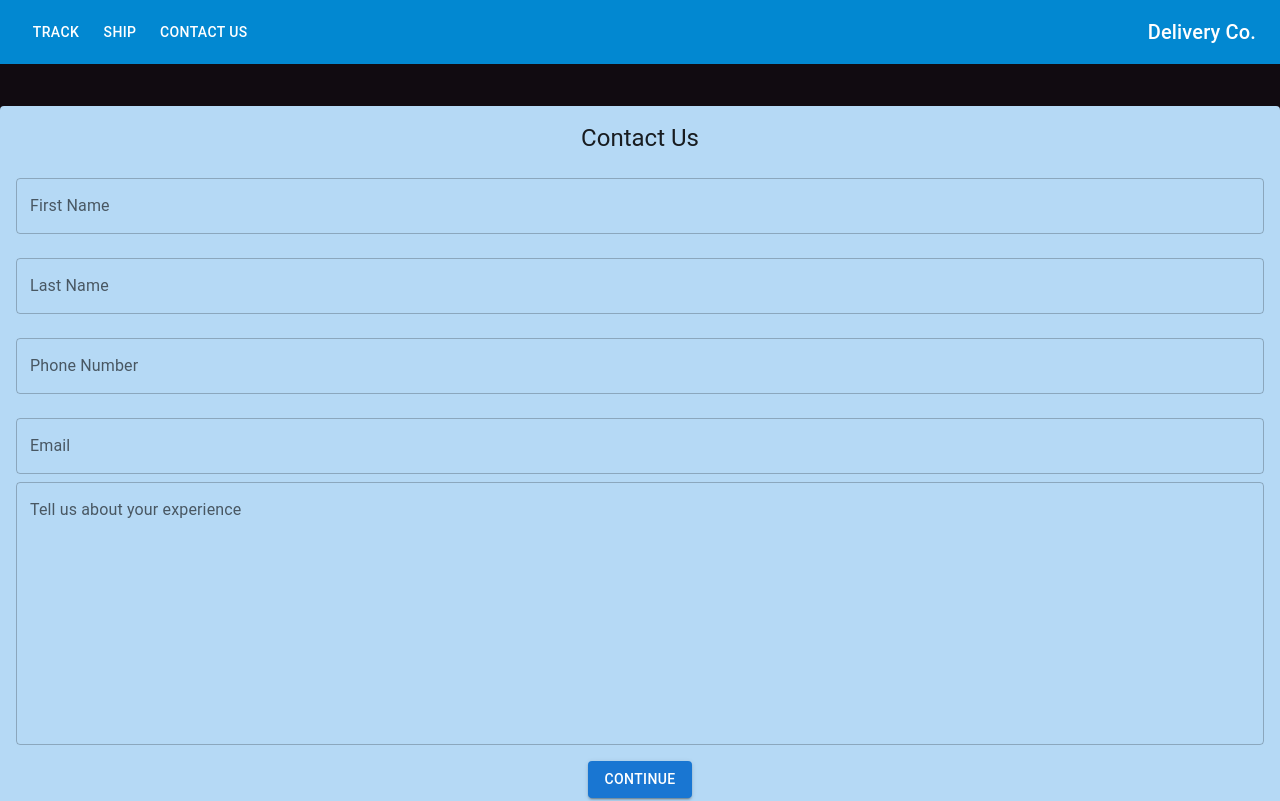
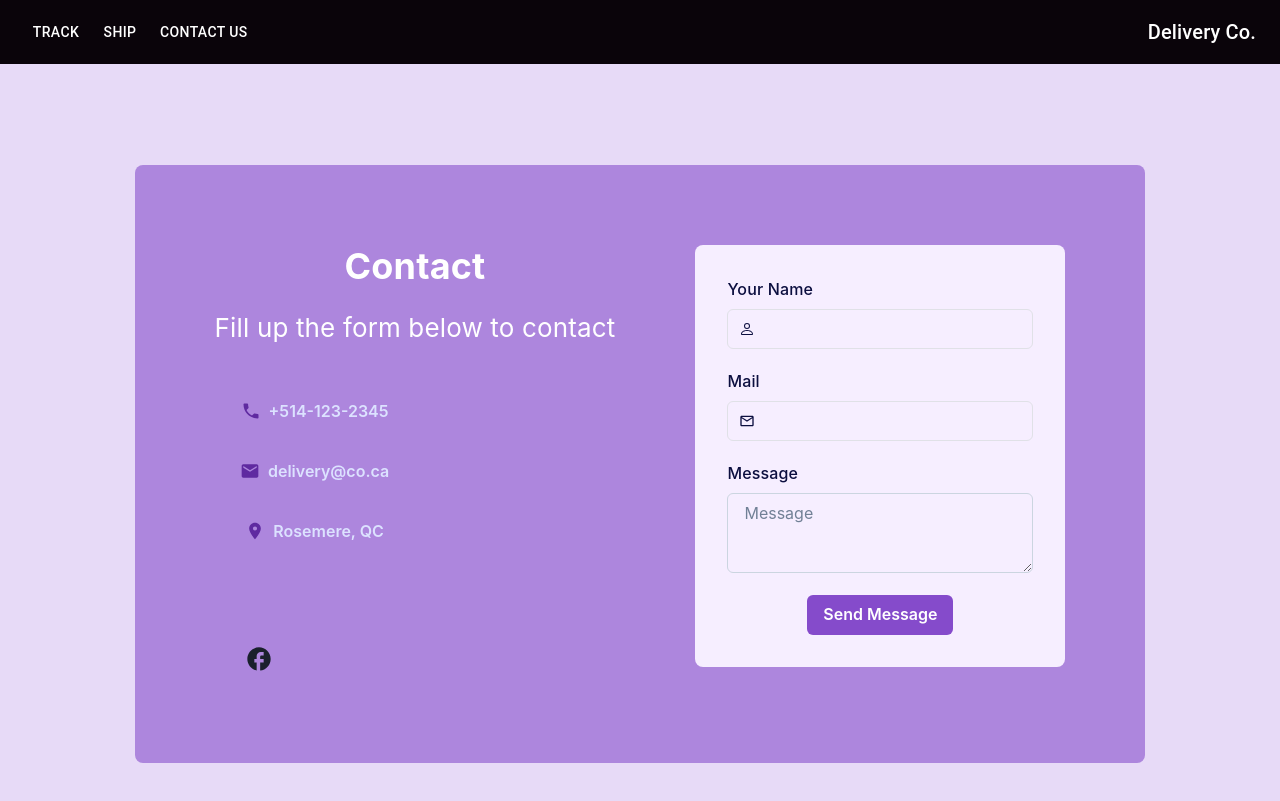
Before and after one commit to RyanGuzelian/SOEN343, a React (Create React App) app in the folder Frontend/: page /contact in a window 1280 px wide. Shown: the top 801 px of the page. Built offline with nearby package versions, Linux system fonts and the light colour scheme.

Commit message:
Added navbar and Contact

```diff
--- a/Frontend/package.json
+++ b/Frontend/package.json
@@ -38,6 +38,7 @@
     "mongoose": "^8.0.0",
     "react": "^18.2.0",
     "react-dom": "^18.2.0",
+    "react-icons": "^4.12.0",
     "react-router-dom": "^6.18.0",
     "react-scripts": "^5.0.1",
     "web-vitals": "^2.1.4"
--- a/Frontend/src/Components/App/App.css
+++ b/Frontend/src/Components/App/App.css
@@ -14,7 +14,7 @@
   }
 
   .App-header {
-    background-color: #110B11;
+    background-color: #E7DAF7;
     min-height: 100vh;
     display: flex;
     flex-direction: column;
--- a/Frontend/src/Components/App/App.js
+++ b/Frontend/src/Components/App/App.js
@@ -16,7 +16,7 @@ import { ChakraProvider } from "@chakra-ui/react";
 
 function App() {
     return (
-        <div className="App" style={{backgroundColor: "#110B11"}}>
+        <div className="App" style={{backgroundColor: "#E7DAF7"}}>
             <Router>
                 <Navbar/>
 
@@ -89,7 +89,7 @@ function App() {
                             path="/contact"
                             element={
                                 <header className="App-header">
-                                    <Contact/>
+                                    <ChakraProvider><Contact/></ChakraProvider>
                                 </header>
                             }
                         />
--- a/Frontend/src/Components/Contact/Contact.js
+++ b/Frontend/src/Components/Contact/Contact.js
@@ -1,145 +1,146 @@
-import React, { useState } from "react";
+'use client'
+
 import {
-  Card,
-  CardContent,
+  Container,
+  Flex,
+  Box,
+  Heading,
+  Text,
+  IconButton,
+  Button,
+  VStack,
+  HStack,
+  Wrap,
+  WrapItem,
   FormControl,
-  InputLabel,
-  MenuItem,
-  Select,
-  TextField,
-  Typography,
-} from "@mui/material";
-import Button from "@mui/material/Button";
-import { useNavigate } from "react-router-dom";
+  FormLabel,
+  Input,
+  InputGroup,
+  InputLeftElement,
+  Textarea,
+} from '@chakra-ui/react'
+import {
+  MdPhone,
+  MdEmail,
+  MdLocationOn,
+  MdFacebook,
+  MdOutlineEmail,
+} from 'react-icons/md'
+import { BsPerson } from 'react-icons/bs'
 
-function Contact() {
-  const [inquiryInfo, setInquiryInfo] = useState({
-    firstName: "",
-    lastName: "",
-    email: "",
-    phoneNumber: "",
-    inquiryText: "",
-  });
-  const title = "Contact Us";
-
-  const navigate = useNavigate();
-
-  const handleChange = (event) => {
-    const { name, value } = event.target;
-    setInquiryInfo((prev) => ({
-      ...prev,
-      [name]: value,
-    }));
-  };
-
-  const handleSubmit = async (event) => {
-    event.preventDefault();
-    try {
-      const result = await sendInquiryInfo(inquiryInfo);
-      console.log(result.message);
-      // If you get an inquiryId or similar identifier, store it as needed
-      navigate("/success-page", { state: { inquiryId: result.inquiryId } });
-    } catch (error) {
-      console.error("Failed to submit inquiry info", error);
-    }
-  };
-
+export default function Contact() {
   return (
-    <div className="inquiry-info-container">
-      <Card
-        className="inquiry-info-form"
-        style={{
-          backgroundColor: "#b5d9f5",
-          border: "none",
-          boxShadow: "none",
-        }}
-      >
-        <CardContent>
-          <Typography variant="h5" gutterBottom>
-            {title}
-          </Typography>
-          <form onSubmit={handleSubmit}>
-            <TextField
-              label="First Name"
-              type="text"
-              name="firstName"
-              value={inquiryInfo.firstName}
-              onChange={handleChange}
-              variant="outlined"
-              fullWidth
-              margin="normal"
-            />
-            <TextField
-              label="Last Name"
-              type="text"
-              name="lastName"
-              value={inquiryInfo.lastName}
-              onChange={handleChange}
-              variant="outlined"
-              fullWidth
-              margin="normal"
-            />
-
-            <TextField
-              label="Phone Number"
-              type="tel"
-              name="phoneNumber"
-              pattern="[0-9]{3}-[0-9]{3}-[0-9]{4}"
-              value={inquiryInfo.phoneNumber}
-              onChange={handleChange}
-              variant="outlined"
-              fullWidth
-              margin="normal"
-            />
-            <TextField
-              label="Email"
-              type="email"
-              name="email"
-              value={inquiryInfo.email}
-              onChange={handleChange}
-              variant="outlined"
-              fullWidth
-              margin="normal"
-            />
-            <TextField
-              id="inquiryText"
-              label="Tell us about your experience"
-              name="inquiryText"
-              value={inquiryInfo.inquiryText}
-              onChange={handleChange}
-              multiline
-              rows={10}
-              fullWidth
-            />
-
-            <Button
-              variant="contained"
-              color="primary"
-              type="submit"
-              sx={{ marginTop: 2 }}
-            >
-              Continue
-            </Button>
-          </form>
-        </CardContent>
-      </Card>
-    </div>
-  );
+    <Container bg="#E7DAF7" maxW="full" mt={0} centerContent overflow="hidden">
+      <Flex>
+        <Box
+          bg="#AD86DD"
+          color="white"
+          borderRadius="lg"
+          m={{ sm: 4, md: 16, lg: 10 }}
+          p={{ sm: 5, md: 5, lg: 16 }}>
+          <Box p={4}>
+            <Wrap spacing={{ base: 20, sm: 3, md: 5, lg: 20 }}>
+              <WrapItem>
+                <Box>
+                  <Heading>Contact</Heading>
+                  <Text mt={{ sm: 3, md: 3, lg: 5 }}>
+                    Fill up the form below to contact
+                  </Text>
+                  <Box py={{ base: 5, sm: 5, md: 8, lg: 10 }}>
+                    <VStack pl={0} spacing={3} alignItems="flex-start">
+                      <Button
+                        size="md"
+                        height="48px"
+                        width="200px"
+                        variant="ghost"
+                        color="#DCE2FF"
+                        _hover={{ border: '2px solid #52228D' }}
+                        leftIcon={<MdPhone color="#5F2AA0" size="20px" />}>
+                        +514-123-2345
+                      </Button>
+                      <Button
+                        size="md"
+                        height="48px"
+                        width="200px"
+                        variant="ghost"
+                        color="#DCE2FF"
+                        _hover={{ border: '2px solid #52228D' }}
+                        leftIcon={<MdEmail color="#5F2AA0" size="20px" />}>
+                        delivery@co.ca
+                      </Button>
+                      <Button
+                        size="md"
+                        height="48px"
+                        width="200px"
+                        variant="ghost"
+                        color="#DCE2FF"
+                        _hover={{ border: '2px solid #52228D' }}
+                        leftIcon={<MdLocationOn color="#5F2AA0" size="20px" />}>
+                        Rosemere, QC
+                      </Button>
+                    </VStack>
+                  </Box>
+                  <HStack
+                    mt={{ lg: 10, md: 10 }}
+                    spacing={5}
+                    px={5}
+                    alignItems="flex-start">
+                    <IconButton
+                      aria-label="facebook"
+                      variant="ghost"
+                      size="lg"
+                      isRound={true}
+                      _hover={{ bg: '#9562D2' }}
+                      icon={<MdFacebook size="28px" />}
+                    />
+                  </HStack>
+                </Box>
+              </WrapItem>
+              <WrapItem>
+                <Box bg="#F6EEFF" borderRadius="lg">
+                  <Box m={8} color="#0B0E3F">
+                    <VStack spacing={5}>
+                      <FormControl id="name">
+                        <FormLabel>Your Name</FormLabel>
+                        <InputGroup borderColor="#E0E1E7">
+                          <InputLeftElement pointerEvents="none">
+                            <BsPerson color="gray.800" />
+                          </InputLeftElement>
+                          <Input type="text" size="md" />
+                        </InputGroup>
+                      </FormControl>
+                      <FormControl id="name">
+                        <FormLabel>Mail</FormLabel>
+                        <InputGroup borderColor="#E0E1E7">
+                          <InputLeftElement pointerEvents="none">
+                            <MdOutlineEmail color="gray.800" />
+                          </InputLeftElement>
+                          <Input type="text" size="md" />
+                        </InputGroup>
+                      </FormControl>
+                      <FormControl id="name">
+                        <FormLabel>Message</FormLabel>
+                        <Textarea
+                          borderColor="gray.300"
+                          _hover={{
+                            borderRadius: 'gray.300',
+                          }}
+                          placeholder="Message"
+                        />
+                      </FormControl>
+                      <FormControl id="name" float="right">
+                        <Button variant="solid" bg="#854BCB" color="white" _hover={{}}>
+                          Send Message
+                        </Button>
+                      </FormControl>
+                    </VStack>
+                  </Box>
+                </Box>
+              </WrapItem>
+            </Wrap>
+          </Box>
+        </Box>
+      </Flex>
+    </Container>
+  )
 }
-
-const sendInquiryInfo = async (inquiryInfo) => {
-  const response = await fetch("http://localhost:3001/submit-inquiry", {
-    method: "POST",
-    headers: {
-      "Content-Type": "application/json",
-    },
-    body: JSON.stringify({ inquiryInfo }),
-  });
-
-  if (!response.ok) {
-    throw new Error(`HTTP error! status: ${response.status}`);
-  }
-  return await response.json();
-};
-
-export default Contact;
--- a/Frontend/src/Components/Footer/Footer.js
+++ b/Frontend/src/Components/Footer/Footer.js
@@ -5,7 +5,7 @@ const currentYear = new Date().getFullYear();
 
 const Footer = () => {
     return (
-        <Box component="footer" sx={{ bgcolor: 'primary.dark', color: 'white', py: 3 }}>
+        <Box component="footer" sx={{ bgcolor: '#0a040a', color: 'white', py: 3 }}>
             <Container maxWidth="lg">
                 <Grid container spacing={3}>
                     <Grid item xs={12} sm={4}>
--- a/Frontend/src/Components/Home/Home.js
+++ b/Frontend/src/Components/Home/Home.js
@@ -39,13 +39,13 @@ export default function Home() {
                 position: 'absolute',
                 bottom: 1,
                 left: 0,
-                bg: 'red.400',
+                bg: '#854BCB',
                 zIndex: -1,
               }}>
               Write once,
             </Text>
             <br />
-            <Text as={'span'} color={'red.400'}>
+            <Text as={'span'} color={'#854BCB'}>
               use everywhere!
             </Text>
           </Heading>
@@ -61,7 +61,7 @@ export default function Home() {
               fontWeight={'normal'}
               px={6}
               colorScheme={'red'}
-              bg={'red.400'}
+              bg={'#854BCB'}
               _hover={{ bg: 'red.500' }}>
               Get started
             </Button>
@@ -97,27 +97,17 @@ export default function Home() {
             boxShadow={'2xl'}
             width={'full'}
             overflow={'hidden'}>
-            <IconButton
-              aria-label={'Play Button'}
-              variant={'ghost'}
-              _hover={{ bg: 'transparent' }}
-              icon={<PlayIcon w={12} h={12} />}
-              size={'lg'}
-              color={'white'}
-              position={'absolute'}
-              left={'50%'}
-              top={'50%'}
-              transform={'translateX(-50%) translateY(-50%)'}
-            />
+
             <Image
               alt={'Hero Image'}
               fit={'cover'}
               align={'center'}
               w={'100%'}
               h={'100%'}
-              src={
-                'https://images.unsplash.com/photo-1499951360447-b19be8fe80f5?ixlib=rb-1.2.1&ixid=MXwxMjA3fDB8MHxwaG90by1wYWdlfHx8fGVufDB8fHw%3D&auto=format&fit=crop&w=800&q=80'
-              }
+              src={'https://plus.unsplash.com/premium_photo-1682090260563-191f8160ca48?q=80&w=1470&auto=format&fit=crop&ixlib=rb-4.0.3&ixid=M3wxMjA3fDB8MHxwaG90by1wYWdlfHx8fGVufDB8fHx8fA%3D%3D'}
+              // src={
+              //   'https://images.unsplash.com/photo-1499951360447-b19be8fe80f5?ixlib=rb-1.2.1&ixid=MXwxMjA3fDB8MHxwaG90by1wYWdlfHx8fGVufDB8fHw%3D&auto=format&fit=crop&w=800&q=80'
+              // }
             />
           </Box>
         </Flex>
--- a/Frontend/src/Components/Navbar/Navbar.js
+++ b/Frontend/src/Components/Navbar/Navbar.js
@@ -60,7 +60,7 @@ const Navbar = () => {
   return (
     <Box sx={{ flexGrow: 1 }}>
       <CssBaseline />
-      <AppBar position="static" color="info">
+      <AppBar position="static" sx={{ backgroundColor: "#0a040a" }}>
         <Toolbar>
           <IconButton
             color="inherit"
```
Also changed, not shown: 1 other file (tests, documents, lock files or other folders).
